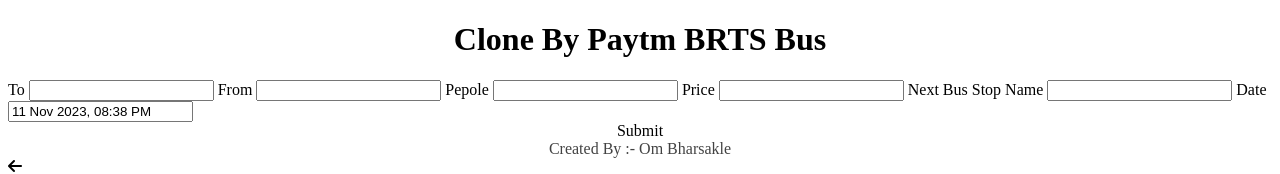
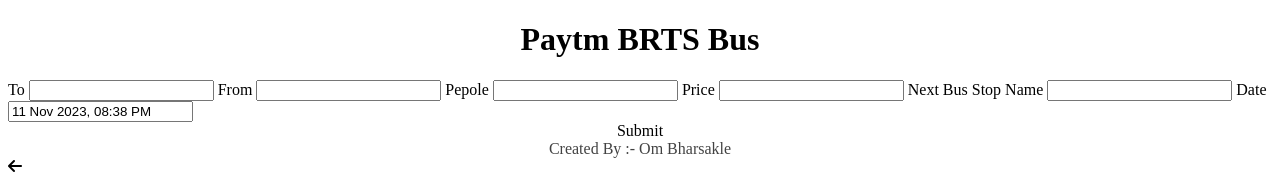
Before and after one commit to OmBharsakle/Bus-Tickets, a plain HTML site: page index.html in a window 1280 px wide. Shown: the top 174 px of the page. Drawn offline with Linux system fonts and the light colour scheme.

Commit message:
Update index.html

```diff
--- a/index.html
+++ b/index.html
@@ -3,7 +3,7 @@
 <head>
     <meta charset="UTF-8">
     <meta name="viewport" content="width=device-width, initial-scale=1.0">
-    <title>Document</title>
+    <title>Paytm</title>
     <link href="https://fonts.googleapis.com/css2?family=Poppins:wght@600&display=swap" rel="stylesheet">
     <link rel="stylesheet" href="https://cdnjs.cloudflare.com/ajax/libs/font-awesome/6.4.2/css/all.min.css" integrity="sha512-z3gLpd7yknf1YoNbCzqRKc4qyor8gaKU1qmn+CShxbuBusANI9QpRohGBreCFkKxLhei6S9CQXFEbbKuqLg0DA==" crossorigin="anonymous" referrerpolicy="no-referrer" />
     <link rel="stylesheet" href="style.css">
@@ -46,7 +46,7 @@
 <body>
     <div class="bookig">
         <div class="textcontent">
-            <h1 align="center">Clone By Paytm BRTS Bus</h1>
+            <h1 align="center">Paytm BRTS Bus</h1>
             <form action="">
                 <label for="">To</label>
                 <input type="text" id="to">
```
